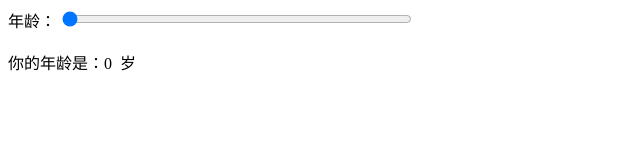
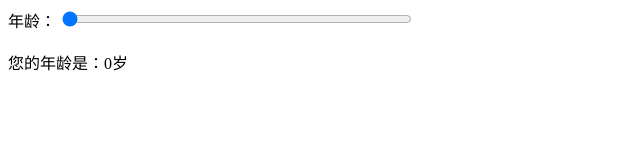
Before and after one commit to hcq0313/spa1, a plain HTML site: page 12-range/index.html in a window 1280 px wide. Shown: the full height of the page, 0-640 px from the left. Drawn offline with nearby package versions, Linux system fonts and the light colour scheme.

Commit message:
12-range

```diff
--- a/12-range/index.html
+++ b/12-range/index.html
@@ -9,8 +9,7 @@
         年龄： <input type="range" id="range" value="0">
         <br>
         <br>
-        你的年龄是：<span id="age"></span>
-        &nbsp;岁
+        您的年龄是：<span id="age"></span>岁
     </body>
     <script src="//apps.bdimg.com/libs/jquery/2.1.4/jquery.min.js"></script>
     <script src="main.js"></script>
```
